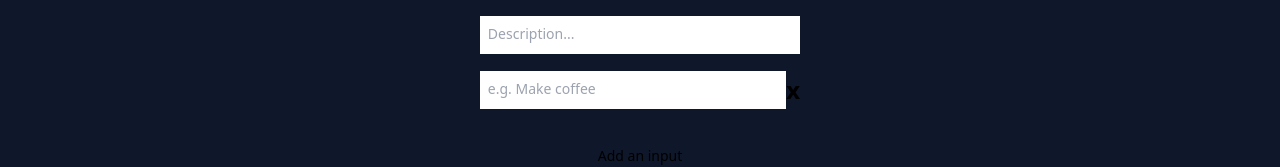
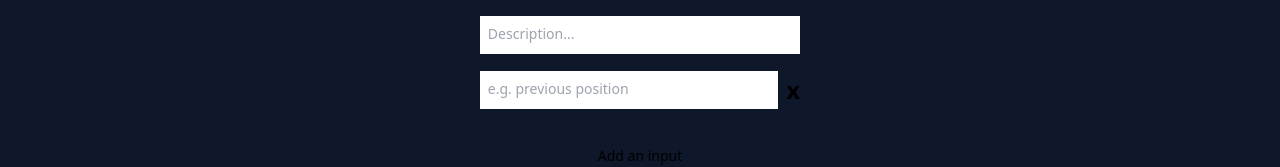
Before and after one commit to GregNicholas/skill-connect, a Next.js app: page /addPost in a window 1280 px wide. Shown: the part 172-339 px from the top of the page. Built offline with nearby package versions, Linux system fonts and the light colour scheme; no server answers.

Commit message:
form input spacing

```diff
--- a/src/components/NewPostForm.tsx
+++ b/src/components/NewPostForm.tsx
@@ -69,12 +69,12 @@ export default function NewPostForm() {
                     formInfo.fields.map((data, index) => {
                         const {label} = data;
                         return (
-                            <div className="h-10 flex items-center w-full max-w-[40ch] mb-3" key={index}>
+                            <div className="h-10 flex gap-2 items-center w-full max-w-[40ch] mb-3" key={index}>
                             <input className={inputStyle}
                                 onChange={(e) => handleChange(e)}
                                 value={label}
                                 type="text"
-                                placeholder={"e.g. Make coffee"}
+                                placeholder={"e.g. previous position"}
                                 aria-label="new subtask"
                                 required
                             />
```
